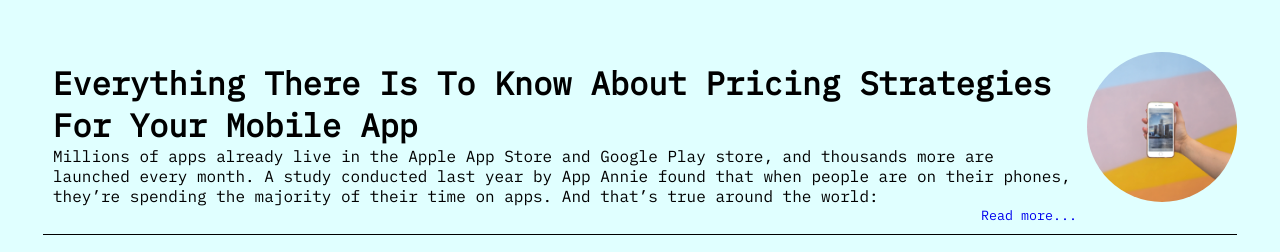
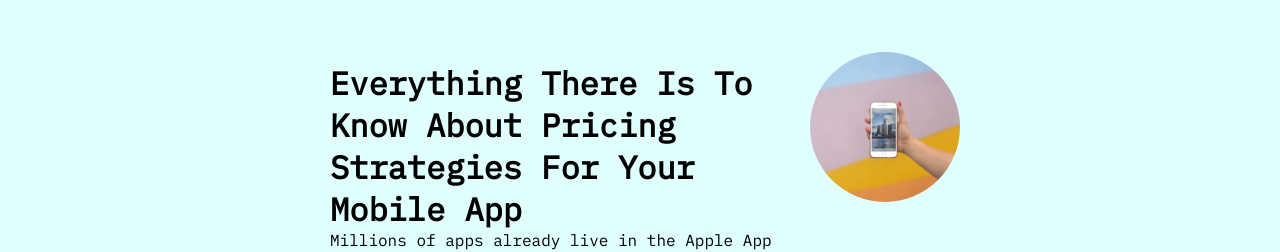
Before and after one commit to makeespresso/9muses, a React (Create React App) app: page /Articles in a window 1280 px wide. Shown: the part 689-941 px from the top of the page. Built offline with nearby package versions, Linux system fonts and the light colour scheme.

Commit message:
Final Revision

```diff
--- a/src/App.css
+++ b/src/App.css
@@ -184,18 +184,11 @@ a:active{
   width: 100%;
   display: flex;
   flex-flow: row;
-  max-width: 1200px;
+  max-width: 80vh;
   margin-top: 50px;
   align-content: center;
   justify-content: space-between;
   border-bottom: 1px solid black;
-/*  height: 25vh;
-  padding: 5px;
-  display: flex;
-  width: 70vw;
-  min-width: 500px;
-  margin: 2px 0 0;
-  overflow: hidden; */
 }
 
 .article-img img{
```
